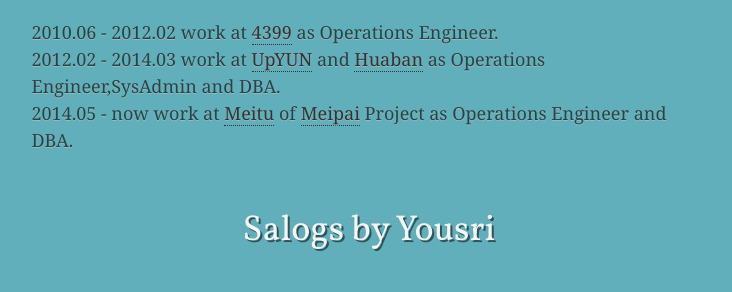
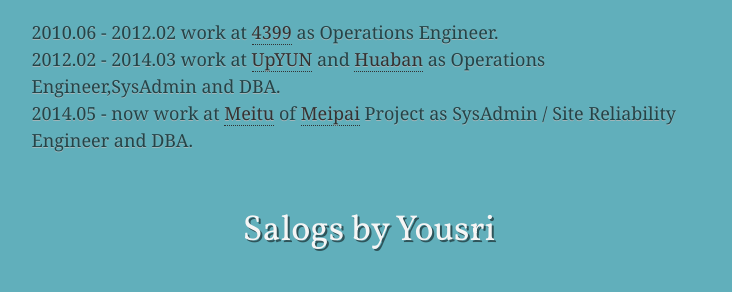
Before and after one commit to ImYousri/imyousri.github.com, a Jekyll site: the page built from index.html, in a window 1280 px wide. Shown: the part 550-842 px from the top of the page, without its empty margins (271-1003 px from the left). Built offline with Jekyll 4.4.1, drawn with Linux system fonts in a browser that asks for light colours; some web fonts are replaced.

Commit message:
update jobs

```diff
--- a/index.html
+++ b/index.html
@@ -22,7 +22,7 @@
 <section id="about">
 2010.06 - 2012.02 work at <a href="http://www.4399.com/">4399</a> as Operations Engineer.<br>
 2012.02 - 2014.03 work at <a href="http://www.upyun.com/">UpYUN</a> and <a href="http://www.huaban.com/">Huaban</a> as Operations Engineer,SysAdmin and DBA.<br>
-2014.05 - now work at <a href="http://corp.meitu.com/">Meitu</a> of <a href="http://www.meipai.com/">Meipai</a> Project as Operations Engineer and DBA.
+2014.05 - now work at <a href="http://corp.meitu.com/">Meitu</a> of <a href="http://www.meipai.com/">Meipai</a> Project as SysAdmin / Site Reliability Engineer and DBA.
 <section>
 <section id="writings">
   <h2>Salogs by Yousri</h2>
```
